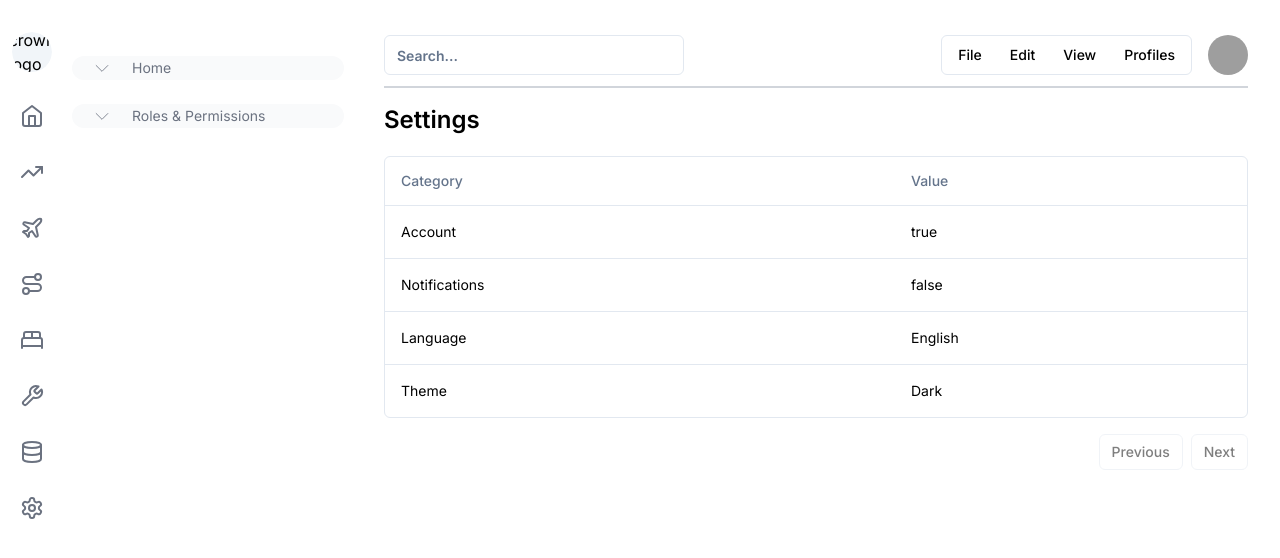
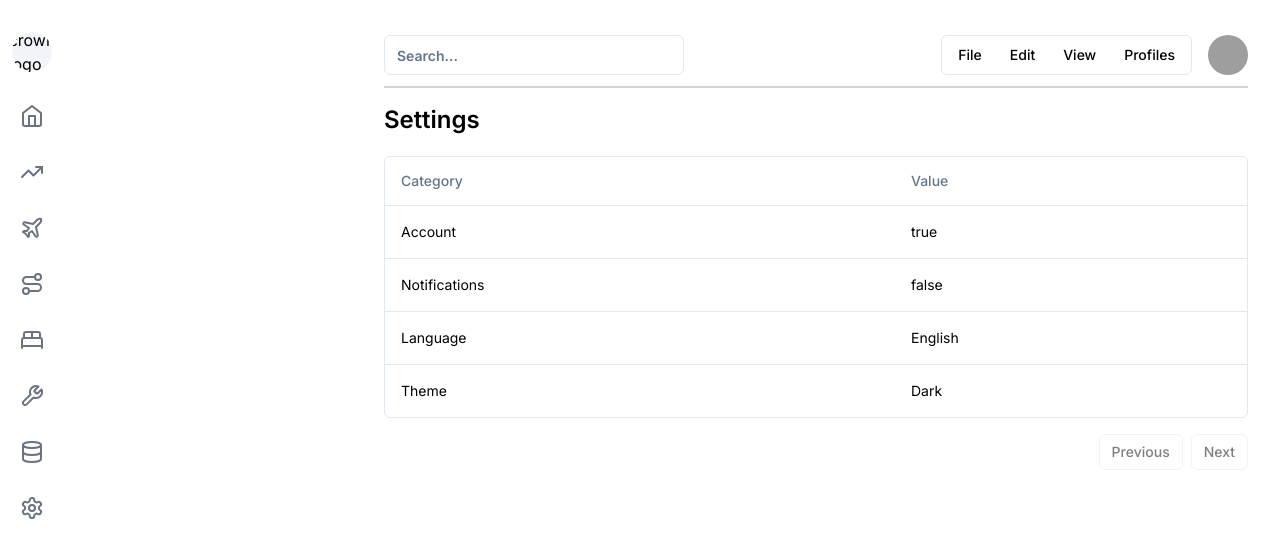
Before and after one commit to crownintldev/update-travokey, a Next.js app: page /settings in a window 1280 px wide. Shown: the top 558 px of the page. Built offline with nearby package versions, Linux system fonts and the light colour scheme; grey boxes are pictures that could not be loaded; what tailwindcss-debug-screens would draw is missing.

Commit message:
responsive dropdown issue fixed

```diff
--- a/src/components/nav-sidebar/child-menu-items.tsx
+++ b/src/components/nav-sidebar/child-menu-items.tsx
@@ -1,4 +1,4 @@
-export const homeArrays = () => [
+export const homeItems = () => [
   {
     title: "Home",
     icon: "tabler:smart-home",
@@ -41,7 +41,7 @@ export const homeArrays = () => [
   },
 ];
 
-export const accountArrays = () => [
+export const accountItems = () => [
   {
     title: "Dashboards",
     icon: "tabler:smart-home",
@@ -204,7 +204,7 @@ export const accountArrays = () => [
   },
 ];
 
-export const ticketingArrays = () => [
+export const ticketingItems = () => [
   {
     title: "Flight",
     icon: "tabler:smart-home",
@@ -235,7 +235,7 @@ export const ticketingArrays = () => [
   },
 ];
 
-export const tourArrays = () => [
+export const tourItems = () => [
   {
     title: "Tour Places",
     icon: "tabler:smart-home",
@@ -266,7 +266,7 @@ export const tourArrays = () => [
   },
 ];
 
-export const automationArray = () => [
+export const automationItems = () => [
   {
     title: "Tools ",
     icon: "fluent:chat-12-regular",
@@ -353,7 +353,7 @@ export const automationArray = () => [
   },
 ];
 
-export const hotelArray = () => [
+export const hotelItems = () => [
   {
     title: "Hotel List",
     icon: "tabler:smart-home",
@@ -379,7 +379,7 @@ export const hotelArray = () => [
   },
 ];
 
-export const databaseArray = () => [
+export const databaseItems = () => [
   {
     title: "Dashboards",
     icon: "tabler:smart-home",
@@ -405,7 +405,7 @@ export const databaseArray = () => [
   },
 ];
 
-export const settingsArray = () => [
+export const settingsItems = () => [
   {
     title: "Roles & Permissions",
     icon: "tabler:settings",
--- /dev/null
+++ b/src/components/nav-sidebar/main-menu-items.tsx
@@ -0,0 +1,93 @@
+// Lucide Icons Imports
+
+import {
+  Settings,
+  Home,
+  TrendingUp,
+  Plane,
+  Route,
+  BedDouble,
+  Wrench,
+  Database,
+} from "lucide-react";
+
+// Child Menus Imports
+import {
+  accountItems,
+  automationItems,
+  databaseItems,
+  homeItems,
+  hotelItems,
+  settingsItems,
+  ticketingItems,
+  tourItems,
+} from "./child-menu-items";
+
+const mainNavLinks = [
+  {
+    title: "home",
+    path: "/",
+    icon: <Home />,
+    tooltip: "Accounts",
+    activeChildPath: "/dashboards/analytics",
+    child: homeItems,
+  },
+  {
+    title: "Accounts",
+    path: "/users",
+    icon: <TrendingUp />,
+    tooltip: "Accounts",
+    activeChildPath: "/dashboards/analytics",
+    child: accountItems(),
+  },
+  {
+    title: "Tickets",
+    path: "/orders",
+    icon: <Plane />,
+    tooltip: "Tickets",
+    activeChildPath: "/welcome",
+    child: ticketingItems(),
+  },
+  {
+    title: "Tour",
+    path: "/settings",
+    icon: <Route />,
+    tooltip: "Tours",
+    activeChildPath: "/coming-soon",
+    child: tourItems(),
+  },
+  {
+    title: "Hotel",
+    path: "/users",
+    icon: <BedDouble />,
+    tooltip: "Hotels",
+    activeChildPath: "/coming-soon",
+    child: hotelItems(),
+  },
+  {
+    title: "Automation Tools",
+    path: "/settings",
+    icon: <Wrench />,
+    tooltip: "Automation Tools",
+    activeChildPath: "/coming-soon",
+    child: automationItems(),
+  },
+  {
+    title: "Database",
+    path: "/users",
+    icon: <Database />,
+    tooltip: "Database",
+    activeChildPath: "/coming-soon",
+    child: databaseItems(),
+  },
+  {
+    title: "settings",
+    path: "/settings",
+    icon: <Settings />,
+    tooltip: "Settings",
+    activeChildPath: "/coming-soon",
+    child: settingsItems(),
+  },
+];
+
+export default mainNavLinks;
--- a/src/components/nav-sidebar/page.tsx
+++ b/src/components/nav-sidebar/page.tsx
@@ -1,109 +1,29 @@
+// Next Imports
 import Link from "next/link";
+
+// React Imports
 import React, { useState } from "react";
-
-import {
-  UsersRound,
-  Target,
-  Settings,
-  Home,
-  TrendingUp,
-  Plane,
-  Route,
-  BedDouble,
-  Wrench,
-  Database,
-} from "lucide-react";
 import { Tooltip } from "react-tooltip";
 
-import ChildMenus from "./child-menus";
+// Shadcn Imports
 import { Avatar, AvatarFallback, AvatarImage } from "@/components/ui/avatar";
 
-import {
-  accountArrays,
-  automationArray,
-  databaseArray,
-  homeArrays,
-  hotelArray,
-  settingsArray,
-  ticketingArrays,
-  tourArrays,
-} from "./child-menu-items";
+// Normal Imports
+import ChildMenus from "./child-sidebar";
+import mainNavLinks from "./main-menu-items";
 
 type Props = {};
 
 const MainMenu = (props: Props) => {
   const [selectedTitle, setSelectedTitle] = useState("");
-  const [selectedChild, setSelectedChild] = useState(homeArrays);
-
-  const navLinks = [
-    {
-      title: "home",
-      path: "/",
-      icon: <Home />,
-      tooltip: "Accounts",
-      activeChildPath: "/dashboards/analytics",
-      child: homeArrays,
-    },
-    {
-      title: "Accounts",
-      path: "/users",
-      icon: <TrendingUp />,
-      tooltip: "Accounts",
-      activeChildPath: "/dashboards/analytics",
-      child: accountArrays(),
-    },
-    {
-      title: "Tickets",
-      path: "/orders",
-      icon: <Plane />,
-      tooltip: "Tickets",
-      activeChildPath: "/welcome",
-      child: ticketingArrays(),
-    },
-    {
-      title: "Tour",
-      path: "/settings",
-      icon: <Route />,
-      tooltip: "Tours",
-      activeChildPath: "/coming-soon",
-      child: tourArrays(),
-    },
-    {
-      title: "Hotel",
-      path: "/users",
-      icon: <BedDouble />,
-      tooltip: "Hotels",
-      activeChildPath: "/coming-soon",
-      child: hotelArray(),
-    },
-    {
-      title: "Automation Tools",
-      path: "/settings",
-      icon: <Wrench />,
-      tooltip: "Automation Tools",
-      activeChildPath: "/coming-soon",
-      child: automationArray(),
-    },
-    {
-      title: "Database",
-      path: "/users",
-      icon: <Database />,
-      tooltip: "Database",
-      activeChildPath: "/coming-soon",
-      child: databaseArray(),
-    },
-    {
-      title: "settings",
-      path: "/settings",
-      icon: <Settings />,
-      tooltip: "Settings",
-      activeChildPath: "/coming-soon",
-      child: settingsArray(),
-    },
-  ];
+  const [selectedChild, setSelectedChild] = useState(null);
 
   // Function to handle menu item click and update the selected title
-  const handleMenuItemClick = (title: string, child: any, event: React.MouseEvent) => {
+  const handleMenuItemClick = (
+    title: string,
+    child: any,
+    event: React.MouseEvent
+  ) => {
     event.preventDefault();
     setSelectedTitle(title);
     setSelectedChild(child);
@@ -121,10 +41,12 @@ const MainMenu = (props: Props) => {
             <AvatarFallback>crown logo</AvatarFallback>
           </Avatar>
         </Link>
-        {navLinks.map((item) => (
+        {mainNavLinks.map((item) => (
           <div
             key={item.title}
-            onClick={(event) => handleMenuItemClick(item.title, item.child, event)} // Pass the event
+            onClick={(event) =>
+              handleMenuItemClick(item.title, item.child, event)
+            } // Pass the event
           >
             <Tooltip
               id={item.title}
@@ -132,15 +54,16 @@ const MainMenu = (props: Props) => {
               //   effect="solid"
               key={item.title}
               className="z-50 transition-opacity duration-300 opacity-0 hover:opacity-100 "
-              />
+            />
             <Link
               href="/"
               data-tooltip-id={item.title}
               data-tooltip-content={item.title}
             >
               <div
-                className={`text-gray-500 focus:outline-none transition-colors duration-200 rounded-lg dark:text-gray-400 dark:hover:bg-gray-800 hover:bg-gray-10 ${location.pathname === item.path ? "text-blue-500" : ""
-                  }`}
+                className={`text-gray-500 focus:outline-none transition-colors duration-200 rounded-lg dark:text-gray-400 dark:hover:bg-gray-800 hover:bg-gray-10 ${
+                  location.pathname === item.path ? "text-blue-500" : ""
+                }`}
                 data-tip={item.tooltip}
                 data-for={item.title}
               >
```
Also changed, not shown: src/components/nav-sidebar/child-sidebar.tsx (renamed from src/components/nav-sidebar/child-menus.tsx, +3 -6 lines).
